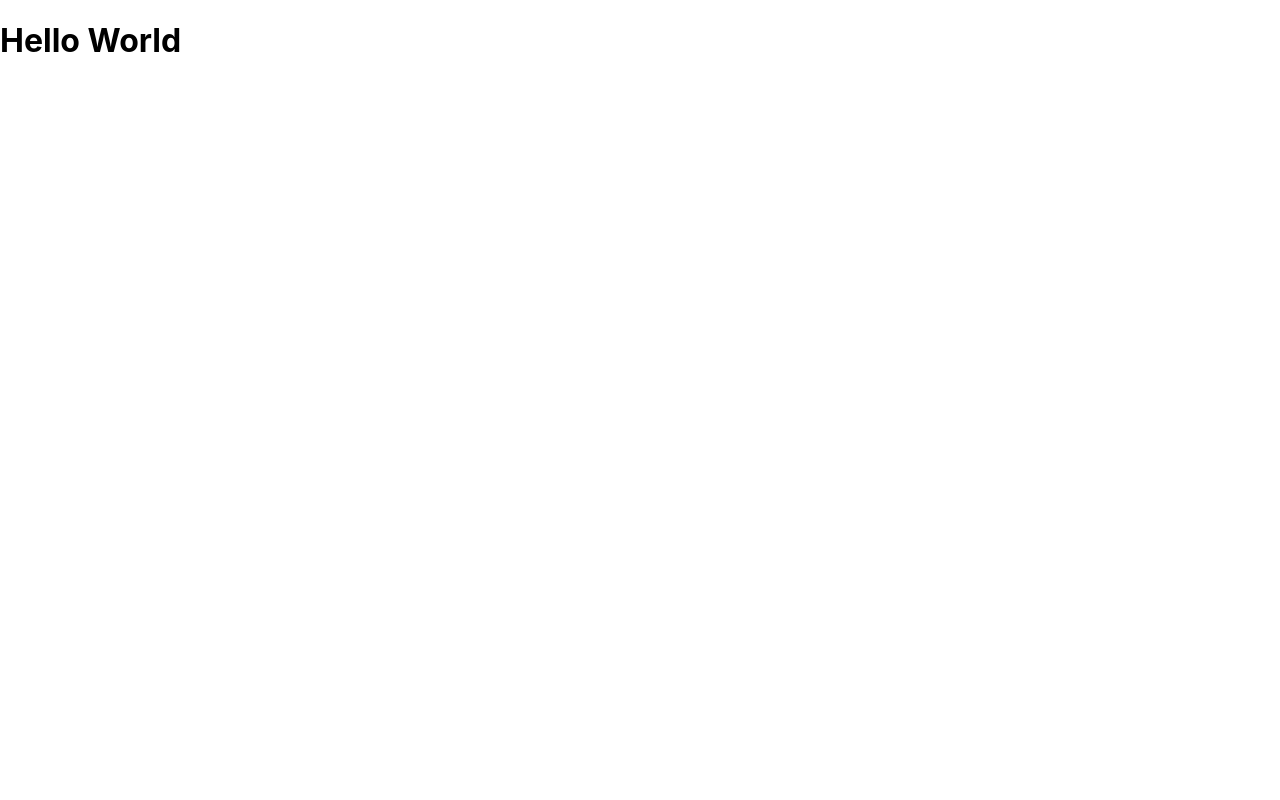
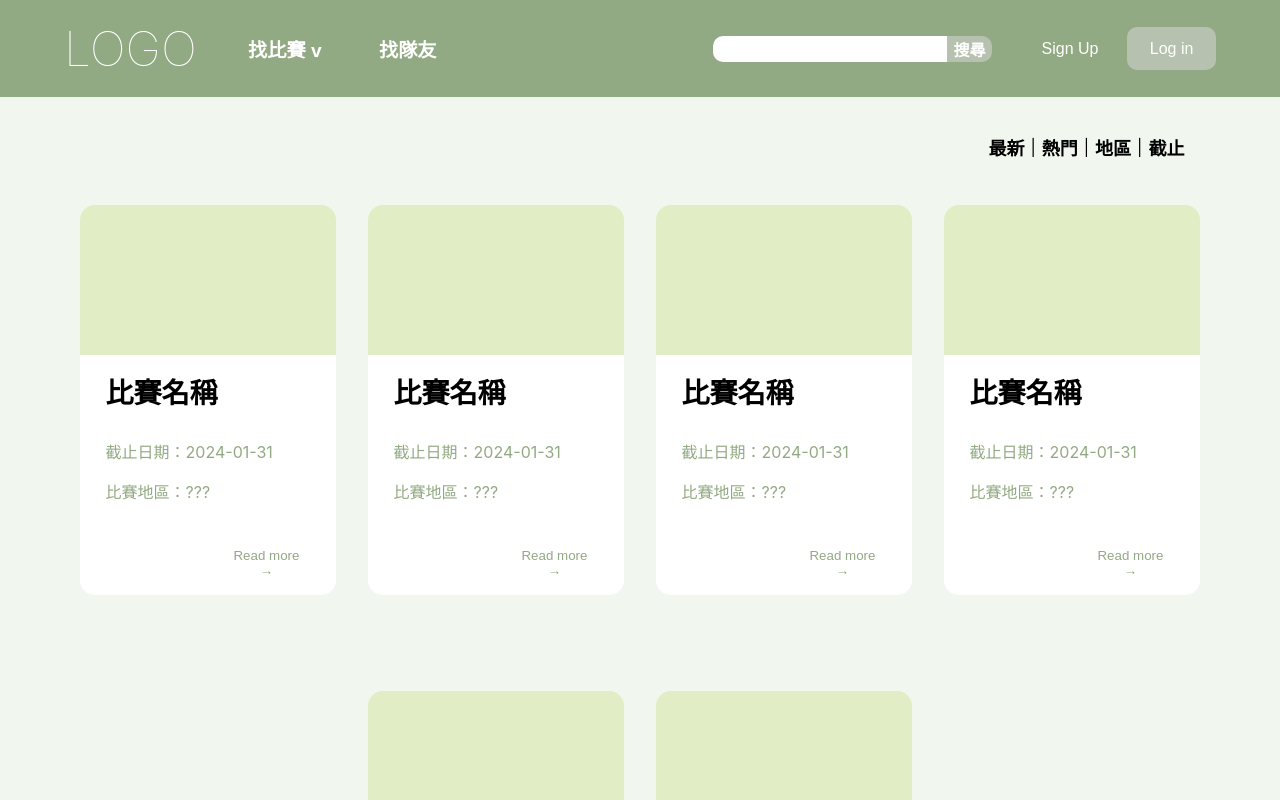
Before and after one commit to chreamy/xchange-contest-finder, a React (Create React App) app in the folder frontend/: page /contest-list in a window 1280 px wide. Shown: the top 800 px of the page. Built offline with nearby package versions, Linux system fonts and the light colour scheme.

Commit message:
feat: contest list page 切版

```diff
--- a/frontend/src/App.css
+++ b/frontend/src/App.css
@@ -1,3 +1,7 @@
+button {
+  cursor: pointer;
+}
+
 .App {
   text-align: center;
 }
--- /dev/null
+++ b/frontend/src/components/Contest.jsx
@@ -0,0 +1,17 @@
+import styles from "./Contest.module.css";
+
+const Contest = (props) => {
+  return (
+    <div className={styles.contest}>
+      <div className={styles.img}>{/*props.media[0]*/}</div>
+      <div className={styles.descriptionArea}>
+        <p className={styles.name}>{props.name}</p>
+        <p className={styles.description}>截止日期：{props.date}</p>
+        <p className={styles.description}>比賽地區：{props.address}</p>
+        <button className={styles.readMore}>Read more →</button>
+      </div>
+    </div>
+  );
+};
+
+export default Contest;
--- /dev/null
+++ b/frontend/src/components/Contest.module.css
@@ -0,0 +1,39 @@
+.contest {
+  width: 20%;
+  display: flex;
+  flex-direction: column;
+  margin: 2rem 1rem 4rem 1rem;
+}
+
+.img {
+  width: 100%;
+  height: 150px;
+  background-color: #e0edc5;
+  border-radius: 15px 15px 0px 0px;
+}
+
+.descriptionArea {
+  background-color: white;
+  padding: 0% 10%;
+  border-radius: 0px 0px 15px 15px;
+}
+
+.name {
+  display: flex;
+  color: black;
+  font-size: 28px;
+  font-weight: bold;
+  margin: 16px 0px 28px 0px;
+}
+
+.description {
+  color: #92aa83;
+}
+
+.readMore {
+  color: #92aa83;
+  border: none;
+  background-color: white;
+  margin: 28px 0px 16px 0px;
+  padding-left: 60%;
+}
--- /dev/null
+++ b/frontend/src/components/Filter.jsx
@@ -0,0 +1,17 @@
+import styles from "./Filter.module.css";
+
+const Filter = () => {
+  return (
+    <div className={styles.container}>
+      <button>最新</button>
+      <p>|</p>
+      <button>熱門</button>
+      <p>|</p>
+      <button>地區</button>
+      <p>|</p>
+      <button>截止</button>
+    </div>
+  );
+};
+
+export default Filter;
--- /dev/null
+++ b/frontend/src/components/Filter.module.css
@@ -0,0 +1,21 @@
+.container {
+  display: flex;
+  flex-direction: row;
+  background-color: #f1f7ee;
+  justify-content: end;
+  align-items: center;
+  padding-top: 1.5rem;
+  padding-right: 7%;
+}
+
+.container button,
+.container p {
+  color: black;
+}
+
+.container button {
+  border: none;
+  background-color: #f1f7ee;
+  font-size: large;
+  font-weight: bold;
+}
--- /dev/null
+++ b/frontend/src/components/UI/Footer.jsx
@@ -0,0 +1,12 @@
+import styles from "./Footer.module.css";
+const Footer = () => {
+  return (
+    <div className={styles.background}>
+      <h2 id={styles.logo0}>LOGO</h2>
+      <p>copyright © XChange-ENG</p>
+      <h2 id={styles.logo}>LOGO</h2>
+    </div>
+  );
+};
+
+export default Footer;
--- /dev/null
+++ b/frontend/src/components/UI/Footer.module.css
@@ -0,0 +1,24 @@
+.background {
+  background-color: #92aa83;
+  display: flex;
+  justify-content: space-between;
+  align-items: center;
+  padding: 1rem 0;
+  color: white;
+}
+
+#logo,
+#logo0 {
+  font-size: 3rem;
+  font-weight: 100;
+  margin: 0px;
+}
+
+#logo {
+  color: white;
+  padding-right: 5%;
+}
+
+#logo0 {
+  color: #92aa83;
+}
--- /dev/null
+++ b/frontend/src/components/UI/Nav.jsx
@@ -0,0 +1,20 @@
+import styles from "./Nav.module.css";
+
+const Nav = () => {
+  return (
+    <div className={styles.background}>
+      <h2 id={styles.logo}>LOGO</h2>
+      <button className={styles.pageLink}>找比賽 v</button>
+      <button className={styles.pageLink}>找隊友</button>
+      <div className={styles.space}></div>
+      <form className={styles.searchBar}>
+        <input type="text" />
+        <button>搜尋</button>
+      </form>
+      <button id={styles.signUp}>Sign Up</button>
+      <button id={styles.logIn}>Log in</button>
+    </div>
+  );
+};
+
+export default Nav;
--- /dev/null
+++ b/frontend/src/components/UI/Nav.module.css
@@ -0,0 +1,68 @@
+* {
+  color: white;
+}
+
+.background {
+  background-color: #92aa83;
+  display: flex;
+  align-items: center;
+  padding: 1.2rem 0;
+}
+
+#logo {
+  font-size: 3rem;
+  font-weight: 100;
+  flex-grow: 0.5;
+  padding-left: 5%;
+  margin: 0px;
+}
+
+.pageLink {
+  border: none;
+  background-color: #92aa83;
+  font-size: larger;
+  font-weight: bold;
+  flex-grow: 1;
+}
+
+.searchBar {
+  display: flex;
+  justify-content: center;
+  flex-grow: 2;
+}
+
+.searchBar input {
+  border: none;
+  border-radius: 10px 0px 0px 10px;
+  padding: 0.3rem;
+  width: 70%;
+}
+
+.searchBar button {
+  background-color: rgba(220, 220, 220, 0.5);
+  border: none;
+  border-radius: 0px 10px 10px 0px;
+  font-size: 16px;
+  font-weight: bold;
+}
+
+#signUp {
+  border: none;
+  background-color: #92aa83;
+  font-size: 16px;
+  flex-grow: 1;
+}
+
+#logIn {
+  background-color: rgba(220, 220, 220, 0.5);
+  font-size: 16px;
+  border: none;
+  border-radius: 10px 10px 10px 10px;
+  padding: 0.8rem 0rem;
+  margin-right: 5%;
+  flex-grow: 1;
+}
+
+.space {
+  flex-grow: 5;
+}
--- a/frontend/src/pages/contestList.jsx
+++ b/frontend/src/pages/contestList.jsx
@@ -1,14 +1,79 @@
-import React, { Component } from "react";
+import React, { Component, useState } from "react";
+import Nav from "../components/UI/Nav";
+import Filter from "../components/Filter";
+import Contest from "../components/Contest";
+import Footer from "../components/UI/Footer";
 
-class ContestList extends Component {
-  constructor(props) {
-    super(props);
-    this.state = {};
-  }
-  componentDidMount() {}
-  render() {
-    return <h1>Hello World</h1>;
-  }
-}
+import styles from "./contestList.module.css";
+
+// class ContestList extends Component {
+//   constructor(props) {
+//     super(props);
+//     this.state = {};
+//   }
+//   componentDidMount() {}
+//   render() {
+//     return <h1>Hello World</h1>;
+//   }
+// }
+
+const ContestList = () => {
+  const [contests, setContests] = useState([
+    {
+      name: "比賽名稱",
+      date: "2024-01-31",
+      address: "???",
+      media: [""],
+    },
+    {
+      name: "比賽名稱",
+      date: "2024-01-31",
+      address: "???",
+      media: [""],
+    },
+    {
+      name: "比賽名稱",
+      date: "2024-01-31",
+      address: "???",
+      media: [""],
+    },
+    {
+      name: "比賽名稱",
+      date: "2024-01-31",
+      address: "???",
+      media: [""],
+    },
+    {
+      name: "比賽名稱",
+      date: "2024-01-31",
+      address: "???",
+      media: [""],
+    },
+    {
+      name: "比賽名稱",
+      date: "2024-01-31",
+      address: "???",
+      media: [""],
+    },
+  ]);
+
+  return (
+    <>
+      <Nav></Nav>
+      <Filter></Filter>
+      <div className={styles.list}>
+        {contests.map((contest) => (
+          <Contest
+            name={contest.name}
+            date={contest.date}
+            address={contest.address}
+            media={contest.media}
+          />
+        ))}
+      </div>
+      <Footer></Footer>
+    </>
+  );
+};
 
 export default ContestList;
--- /dev/null
+++ b/frontend/src/pages/contestList.module.css
@@ -0,0 +1,7 @@
+.list {
+  display: flex;
+  flex-direction: row;
+  flex-wrap: wrap;
+  justify-content: center;
+  background-color: #f1f7ee;
+}
```
